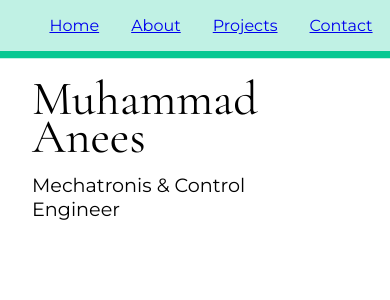
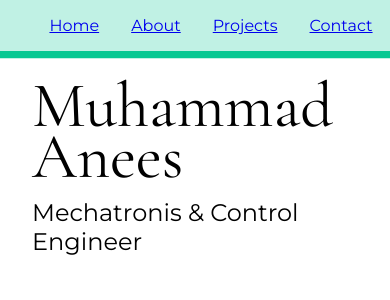
Before and after one commit to Muhammad-Anees99/MLSA-Technical-Onboarding, a React (Vite) app: page / in a window 390 px wide. Shown: the top 300 px of the page. Built offline with nearby package versions, Linux system fonts and the light colour scheme.

Commit message:
Update styles.css

```diff
--- a/src/styles.css
+++ b/src/styles.css
@@ -107,3 +107,68 @@ h2 {
     grid-template-columns: 100%;
   }
 }
+@media only screen and (max-width: 720px) {
+  h1 {
+    font-size: 5rem;
+  }
+
+  h2 {
+    font-size: 1.8rem;
+  }
+
+  .container {
+    grid-template-columns: 100%;
+  }
+}
+
+@media only screen and (max-width: 600px) {
+  h1 {
+    font-size: 4rem;
+  }
+
+  h2 {
+    font-size: 1.5rem;
+  }
+
+  p {
+    font-size: 16px;
+  }
+
+  p.large {
+    font-size: 20px;
+  }
+
+  p.small {
+    font-size: 14px;
+  }
+
+  .container {
+    grid-template-columns: 100%;
+  }
+}
+
+@media only screen and (max-width: 360px) {
+  h1 {
+    font-size: 3rem;
+  }
+
+  h2 {
+    font-size: 1.2rem;
+  }
+
+  p {
+    font-size: 14px;
+  }
+
+  p.large {
+    font-size: 18px;
+  }
+
+  p.small {
+    font-size: 12px;
+  }
+
+  .container {
+    grid-template-columns: 100%;
+  }
+}
```
